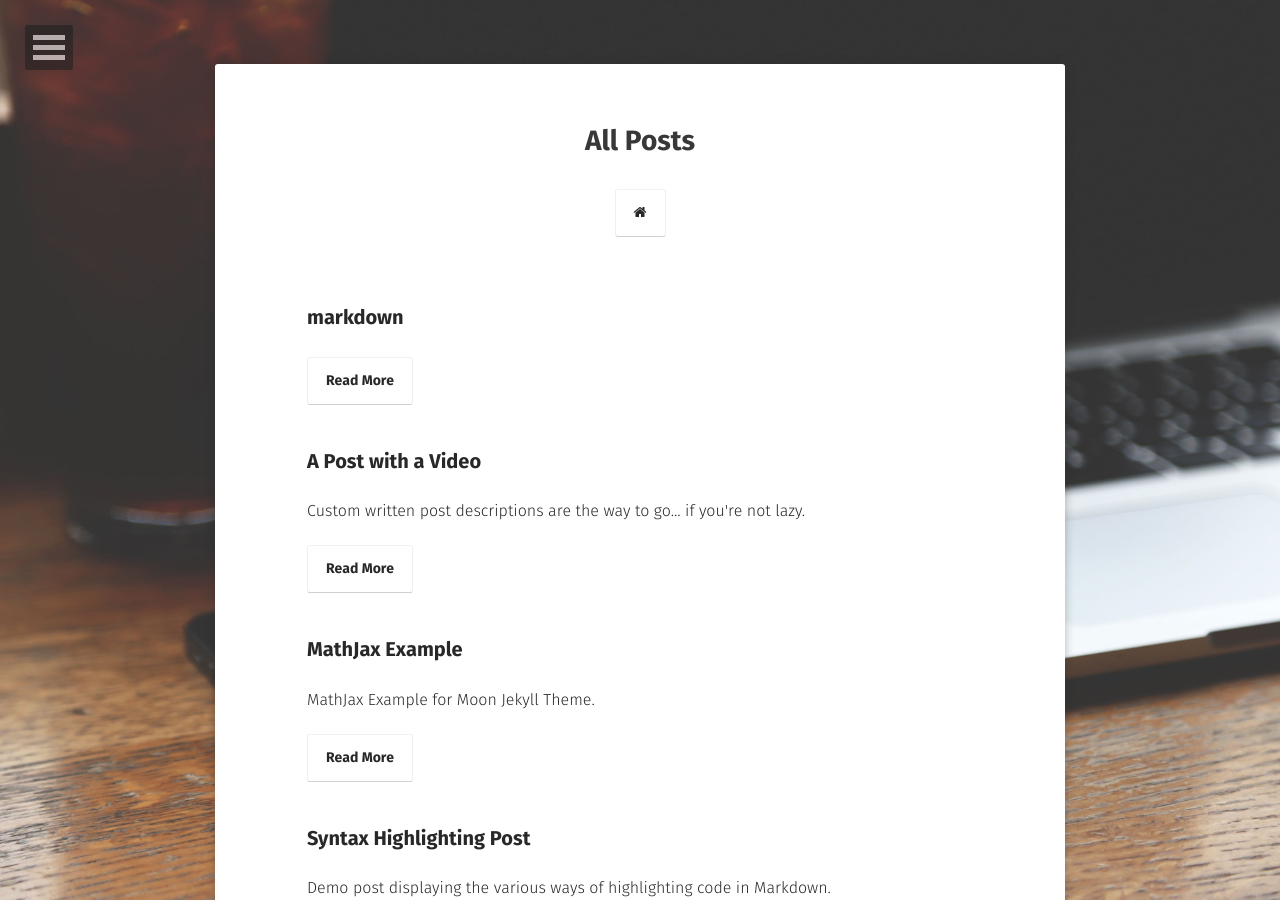
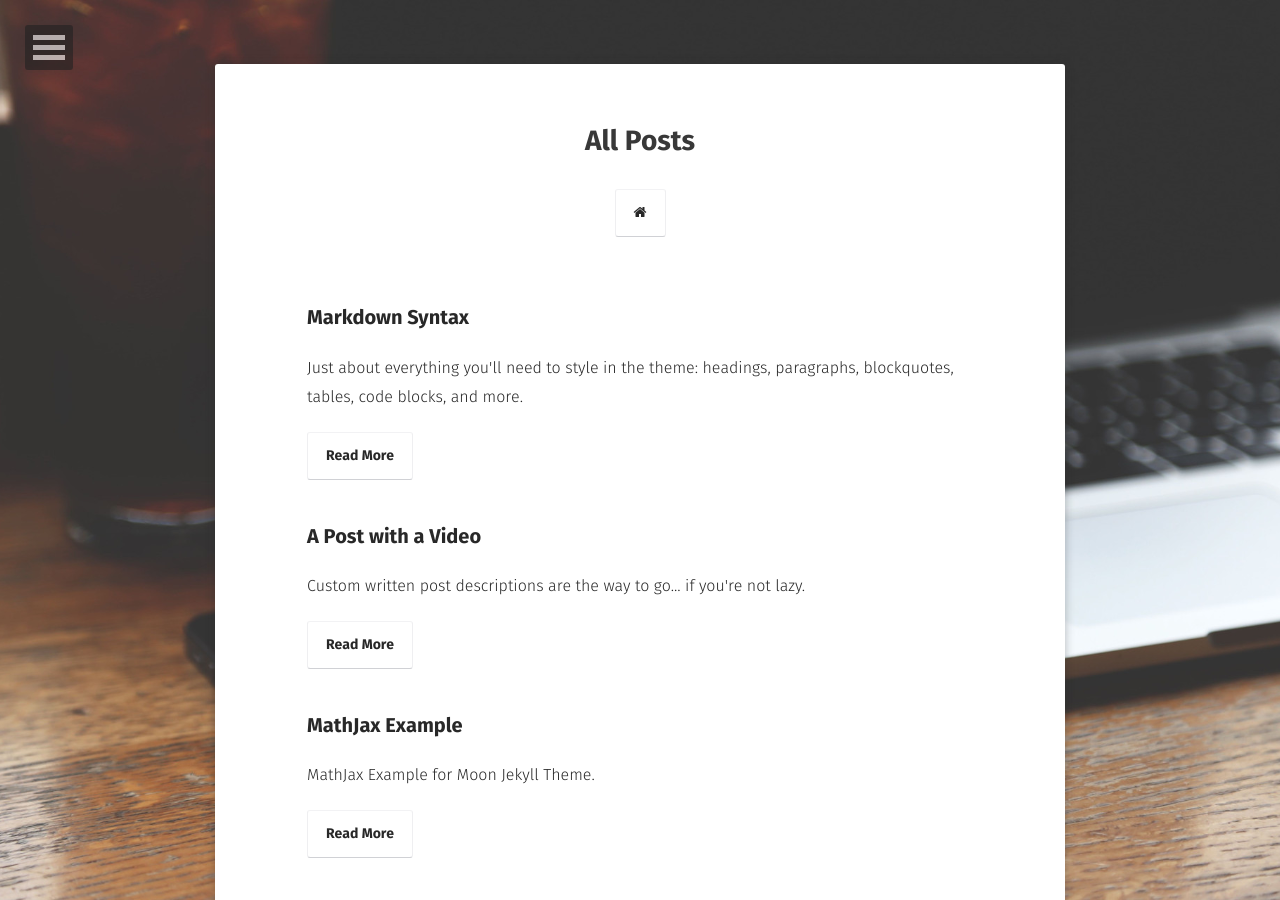
Before and after one commit to mandmschocolate/mandmschocolate.github.com, a Jekyll site: the page built from posts/index.md, in a window 1280 px wide and 900 px high. Built offline with Jekyll 4.4.1, drawn with Linux system fonts in a browser that asks for light colours; some web fonts are replaced.

Commit message:
Add files via upload

```diff
--- a/_posts/2016-03-20-markdown-syntax.md
+++ b/_posts/2016-03-20-markdown-syntax.md
@@ -1,8 +1,8 @@
 ---
 layout: post
-title:  "markdown"
-date:   2016-03-20
-excerpt: ""
+title:  "Markdown Syntax"
+date:   2016-03-15
+excerpt: "Just about everything you'll need to style in the theme: headings, paragraphs, blockquotes, tables, code blocks, and more."
 tag:
 - markdown
 - syntax
```
Also changed, not shown: other parts of _posts/2016-03-20-markdown-syntax.md (+2 -0 lines).
